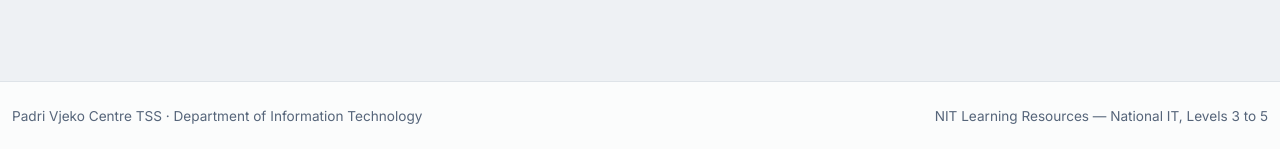
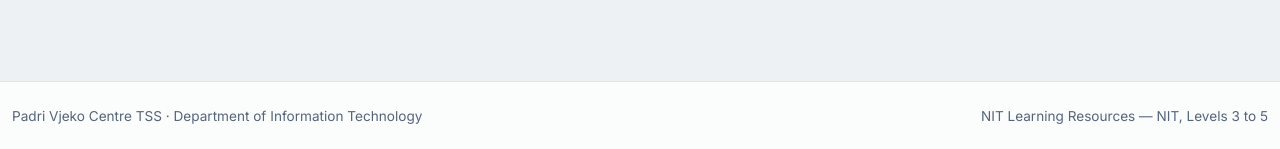
Before and after one commit to JeanMarieIradukunda/NIT-NOTES, a Django app: page /browse/ in a window 1280 px wide. Shown: the part 648-797 px from the top of the page. Run offline with Django 5.2, Linux system fonts and the light colour scheme; data that the repository does not hold is empty; some libraries are stand-ins or nearby versions.

Commit message:
Changed national to N

```diff
--- a/templates/base.html
+++ b/templates/base.html
@@ -107,7 +107,7 @@
 <footer class="site-footer py-4">
   <div class="container-xxl d-flex flex-wrap justify-content-between gap-2">
     <span>{{ BRAND.institution }} · {{ BRAND.department }}</span>
-    <span>{{ BRAND.platform }} — National IT, Levels 3 to 5</span>
+    <span>{{ BRAND.platform }} — NIT, Levels 3 to 5</span>
   </div>
 </footer>
 
--- a/templates/core/dashboard.html
+++ b/templates/core/dashboard.html
@@ -6,7 +6,7 @@
 
   <section class="hero" aria-labelledby="hero-title">
     <p class="eyebrow">{{ BRAND.department }}</p>
-    <h1 id="hero-title">Learning resources for National IT</h1>
+    <h1 id="hero-title">Learning resources for NIT</h1>
     <p>Module notes, lessons and past papers for Levels 3 to 5 — read online, or download for offline study.</p>
     <form class="hero-search" role="search" action="{% url 'core:search' %}" method="get">
       <i class="bi bi-search" aria-hidden="true"></i>
```
